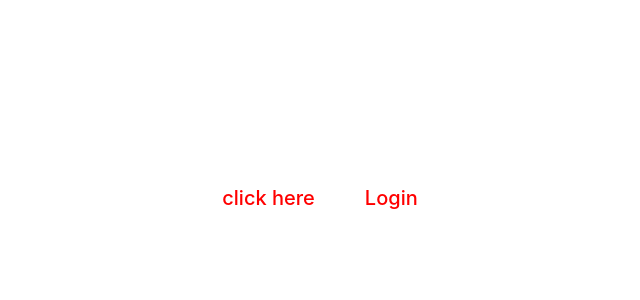
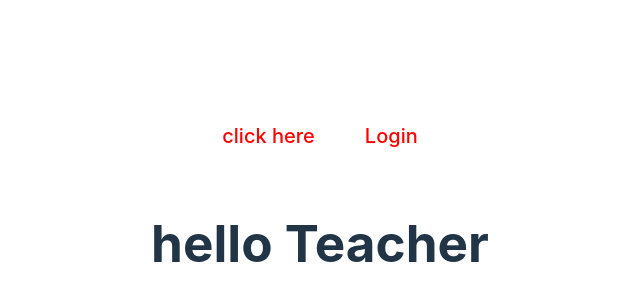
Before and after one commit to anishkumar127/React-a-way-to-get-better, a React (Vite) app: page / in a window 1280 px wide. Shown: the part 202-502 px from the top of the page, without its empty margins (320-960 px from the left). Built offline with nearby package versions, Linux system fonts and the light colour scheme.

Commit message:
5 way to condition rendering

```diff
--- a/src/App.jsx
+++ b/src/App.jsx
@@ -1,11 +1,8 @@
 import { useState } from 'react';
 import reactLogo from './assets/react.svg';
 import './App.css';
-function Button(props) {
-  const { color ,children, style,handler} = props;
-
-  return <button  style={style} onClick={handler}> {children}</button>;
-}
+import Button from './components/Button';
+import {Dashboard} from './components/Dashboard';
 
 function App() {
   const style = {
@@ -23,6 +20,7 @@ function App() {
     <>
     <Button handler={logoutButtonHandler}  style={style}> <p> click here  </p> </Button>
     <Button handler={loginButtonHandler} style={style}>Login </Button>
+    <Dashboard/>
   </>
   );
 }
--- /dev/null
+++ b/src/components/Button.jsx
@@ -0,0 +1,5 @@
+export default function Button(props) {
+    const { color ,children, style,handler} = props;
+
+    return <button  style={style} onClick={handler}> {children}</button>;
+  }
--- /dev/null
+++ b/src/components/Dashboard.jsx
@@ -0,0 +1,36 @@
+import React from 'react'
+function StudentDashboard(){
+    return <h1>hello student</h1>
+}
+function TeacherDashboard (){
+    return <h1>hello Teacher</h1>
+}
+ function Dashboard() {
+    const loggedInUser  = "teacher";
+    // 1st way
+    // let component =  loggedInUser==="student"?<StudentDashboard/>:<TeacherDashboard/>
+
+    // 2nd way
+    // let component = <TeacherDashboard/>;
+    // if(loggedInUser==="student"){
+    //     component=<StudentDashboard/>
+    // }
+
+    // 4th way using object . and object like a switch case.
+const component = {
+    student:<StudentDashboard/>,
+    teacher:<TeacherDashboard/>
+}
+  return (
+    <div>
+    {/* 1st and 2nd way */}
+    {/* {component} */}
+    {/* third way */}
+    {/* {loggedInUser==="student"?<StudentDashboard/>:<TeacherDashboard/>} */}
+    {/* 4th way */}
+    {component[loggedInUser]}
+
+    </div>
+  )
+}
+export {Dashboard}
```
